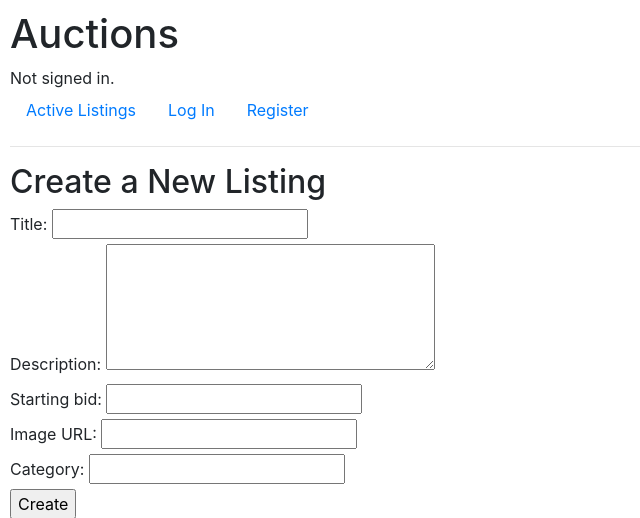
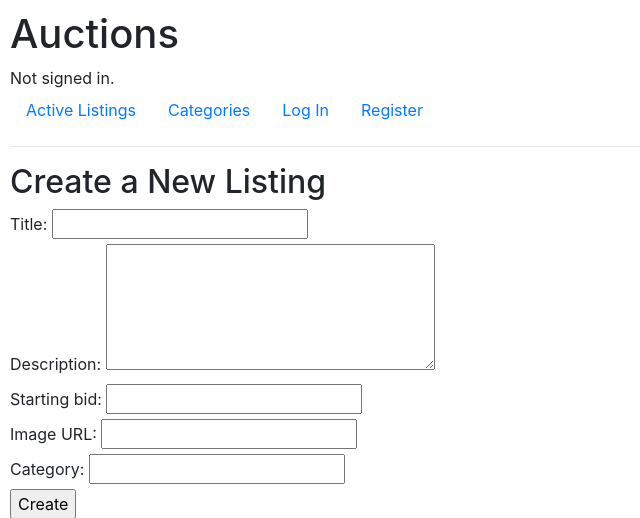
Before and after one commit to lucaslima7027/commerce, a Django app: page /new_listing in a window 1280 px wide. Shown: the top 518 px of the page, without its empty margins (0-640 px from the left). Run offline with Django 3.2, Linux system fonts and the light colour scheme; some libraries are stand-ins or nearby versions.

Commit message:
Categories page created
Now the user can access the categories view
The categories view lists all categories of the active listings
When the user clicks on a category he will be redirected to the category view
The category view shows all active listings for that category

```diff
--- a/auctions/templates/auctions/layout.html
+++ b/auctions/templates/auctions/layout.html
@@ -19,6 +19,9 @@
         <ul class="nav">
             <li class="nav-item">
                 <a class="nav-link" href="{% url 'index' %}">Active Listings</a>
+            </li>
+            <li class="nav-item">
+                <a class="nav-link" href="{% url 'categories' %}">Categories</a>
             </li>
             {% if user.is_authenticated %}
                 <li class="nav-item">
--- a/auctions/urls.py
+++ b/auctions/urls.py
@@ -9,5 +9,7 @@ urlpatterns = [
     path("register", views.register, name="register"),
     path("new_listing", views.new_listing, name="new_listing"),
     path("details/<str:item_title>", views.detail, name="detail"),
-    path("watch_list", views.watch_list, name="watch_list")
+    path("watch_list", views.watch_list, name="watch_list"),
+    path("cateories", views.categories, name="categories"),
+    path("categories/<str:category>", views.category, name="category")
 ]
--- a/auctions/views.py
+++ b/auctions/views.py
@@ -174,6 +174,22 @@ def watch_list(request):
         "watch_list": watch_list
     })
 
+def categories(request):
+    all_categories = AuctionListing.objects.values_list("category", flat=True)
+    all_categories = set(all_categories)
+    return render(request, "auctions/categories.html",{
+                      "all_categories": all_categories
+                  } )
+
+def category(request, category):
+    all_itens = Bid.objects.filter(item__category = category)
+
+    return render(request, "auctions/index.html",{
+        "active_listings": all_itens
+    })
+
+
+
 #Checks if the user has a watch list and creates one if not.
 def createWatchList(request, username):
     if request.user.is_authenticated:
```
Also changed, not shown: auctions/templates/auctions/categories.html (added, +11 -0 lines), db.sqlite3.
